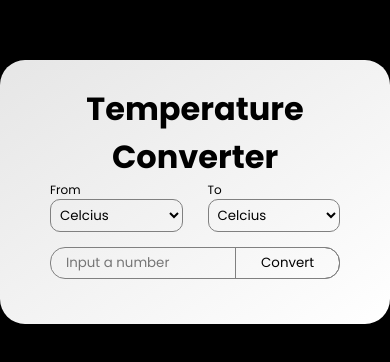
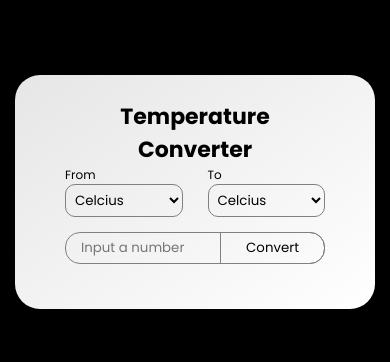
Before and after one commit to dhanie-ellah/Temperature-Measurement-Converter, a plain HTML site: page index.html in a window 390 px wide. Shown: the part 230-592 px from the top of the page. Drawn offline with Linux system fonts and the light colour scheme.

Commit message:
responsive state

```diff
--- a/index.html
+++ b/index.html
@@ -18,18 +18,18 @@
                <div class="from">
                     <label for="from">From</label>
                     <select id="from">
-                         <option value="celcius" id="from-celcius">Celcius</option>
-                         <option value="farenheit" id="from-farenheit">Farenheit</option>
-                         <option value="kelvin" id="from-kelvin">Kelvin</option>
+                         <option value="celcius">Celcius</option>
+                         <option value="farenheit">Farenheit</option>
+                         <option value="kelvin">Kelvin</option>
                     </select>
                </div>
 
                <div class="to">
                     <label for="to">To</label>
                     <select id="to">
-                         <option value="celcius" id="to-celcius">Celcius</option>
-                         <option value="farenheit" id="to-farenheit">Farenheit</option>
-                         <option value="kelvin" id="to-kelvin">Kelvin</option>
+                         <option value="celcius">Celcius</option>
+                         <option value="farenheit">Farenheit</option>
+                         <option value="kelvin">Kelvin</option>
                     </select>
                </div>
           </div>
--- a/style.css
+++ b/style.css
@@ -83,3 +83,14 @@ form .convert{
 .output{
      font-size: 12px;
 }
+
+@media (max-width: 550px){
+     main{
+          margin: 15px;
+          width: 100%;
+     }
+
+     h1{
+          font-size: 22px;
+     }
+}
```
